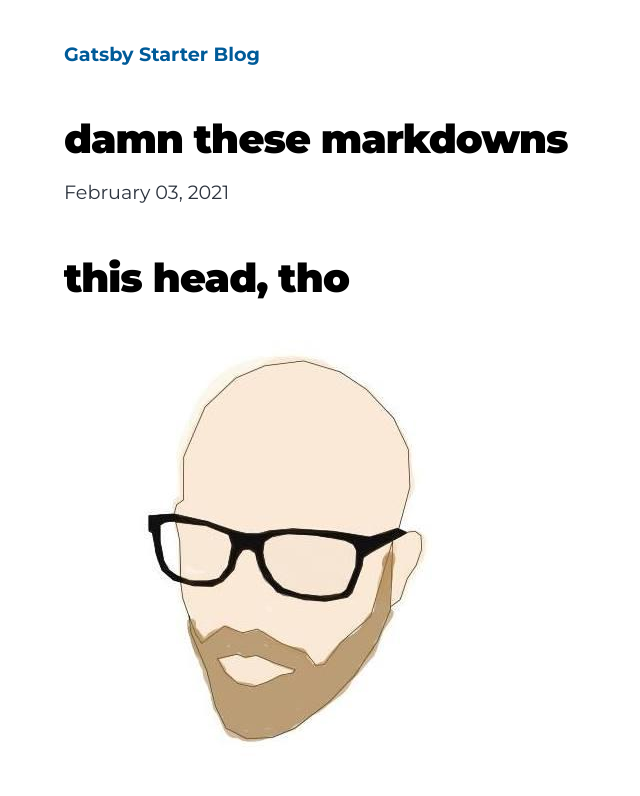
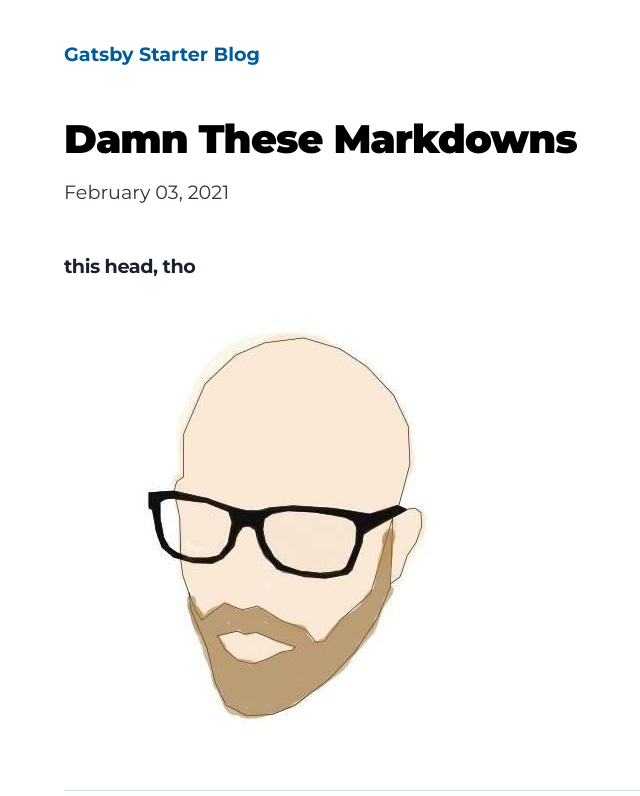
Before and after one commit to dramxx/gatsby-netlify-scaffolding, a Gatsby site: page /damn-these-markdowns/ in a window 1280 px wide. Shown: the top 796 px of the page, without its empty margins (260-900 px from the left). Built offline with nearby package versions, Linux system fonts and the light colour scheme; Gatsby itself is replaced by a stand-in of ours.

Commit message:
Update Blog “damn-these-markdowns/index”

```diff
--- a/content/blog/damn-these-markdowns/index.md
+++ b/content/blog/damn-these-markdowns/index.md
@@ -1,10 +1,8 @@
 ---
-title: damn these markdowns
+title: Damn These Markdowns
 date: 2021-02-03T19:59:02.391Z
 description: hell yea
 ---
-# this head, tho
-
-
+##### this head, tho
 
 ![head](dma.jpg "head")
```
